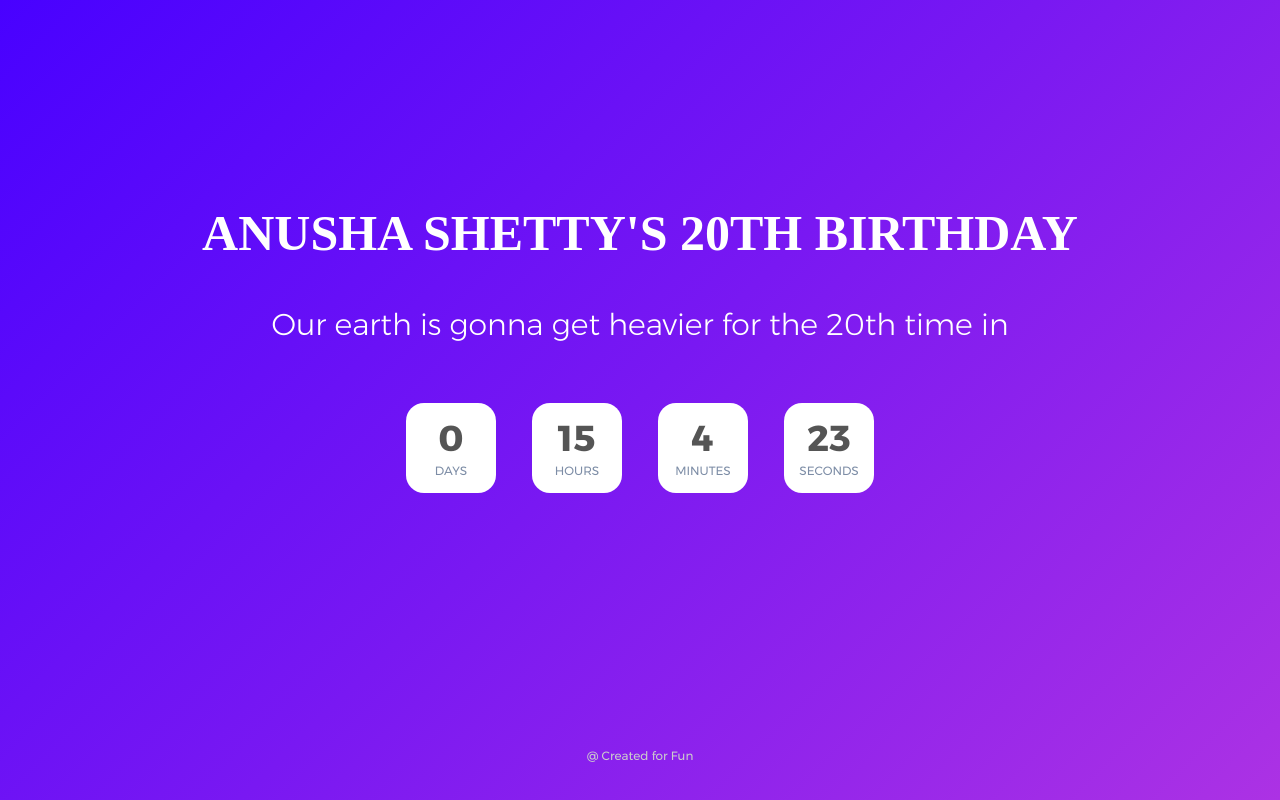
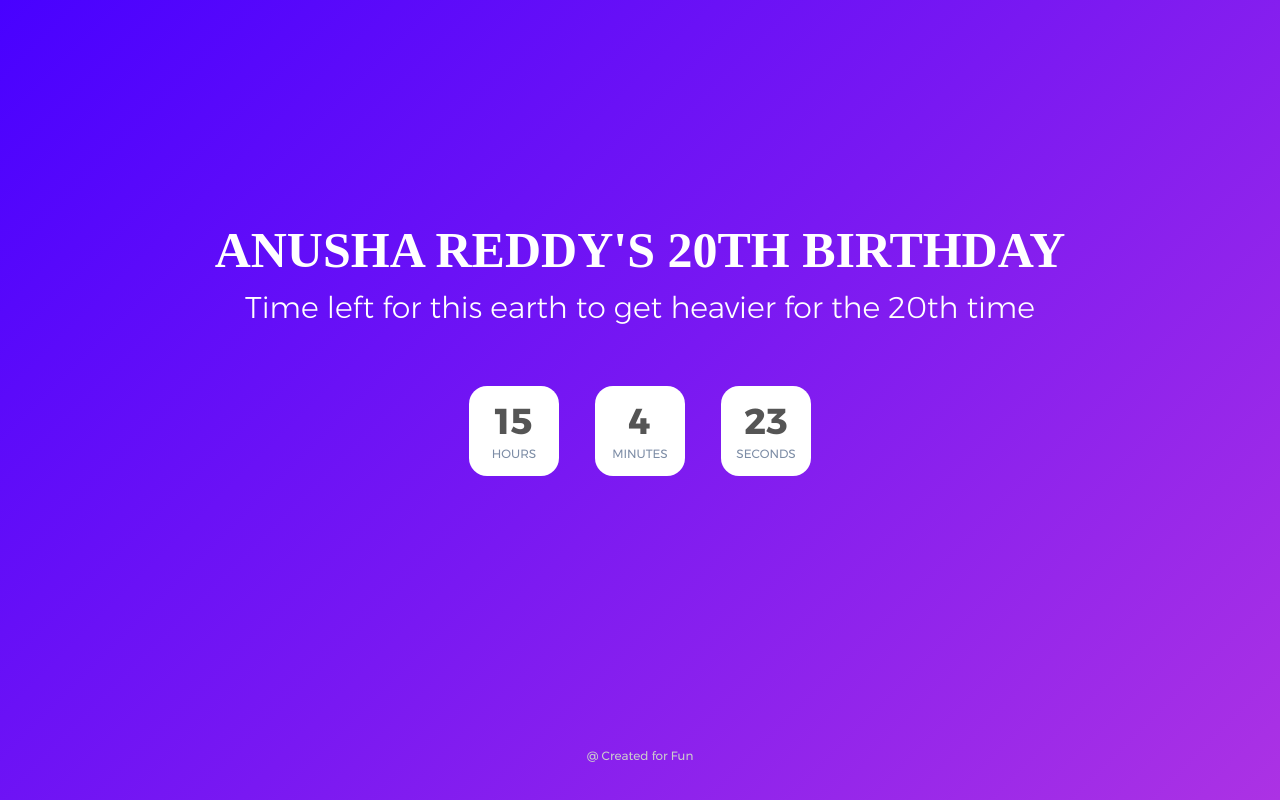
Before and after one commit to Mohammed-Aman-Khan/static-websites.github.io, a plain HTML site: page bday-site/index.html in a window 1280 px wide. Drawn offline with Linux system fonts and the light colour scheme; a web font is replaced by a local one.

Commit message:
Update index.html

```diff
--- a/bday-site/index.html
+++ b/bday-site/index.html
@@ -17,35 +17,32 @@
         <span></span>
         <div class="flex-col-c p-t-50 p-b-50">
             <h3 class="l1-txt1 txt-center p-b-10">
-                Anusha Shetty's 20th Birthday
-            </h3><br /><br />
-            <div>
+                Anusha Reddy's 20th Birthday
+            </h3>
+
             <p class="txt-center l1-txt2 p-b-60">
-                    Our earth is gonna get heavier for the 20th time in
+                Time left for this earth to get heavier for the 20th time
             </p>
 
             <div class="flex-w flex-c cd100 p-b-82">
-                    <div class="flex-col-c-m size2 how-countdown">
-                        <span class="l1-txt3 p-b-9 days" id="days">0</span>
-                        <span class="s1-txt1">Days</span>
-                    </div>
+
 
                 <div class="flex-col-c-m size2 how-countdown">
-                        <span class="l1-txt3 p-b-9 hours" id="hours">00</span>
+                    <span class="l1-txt3 p-b-9 hours" id="hours">9</span>
                     <span class="s1-txt1">Hours</span>
                 </div>
 
                 <div class="flex-col-c-m size2 how-countdown">
-                        <span class="l1-txt3 p-b-9 minutes" id="mins">00</span>
+                    <span class="l1-txt3 p-b-9 minutes" id="mins">35</span>
                     <span class="s1-txt1">Minutes</span>
                 </div>
 
                 <div class="flex-col-c-m size2 how-countdown">
-                        <span class="l1-txt3 p-b-9 seconds" id="secs">00</span>
+                    <span class="l1-txt3 p-b-9 seconds" id="secs">10</span>
                     <span class="s1-txt1">Seconds</span>
                 </div>
             </div>
-            </div>
+
         </div>
 
         <span class="s1-txt3 txt-center">
@@ -57,7 +54,6 @@
     <script>
         // Set the date we're counting down to
         var countDownDate = new Date("Jun 30, 2020 23:59:59").getTime()
-        var days_elem = document.querySelector("#days")
         var hours_elem = document.querySelector("#hours")
         var mins_elem = document.querySelector("#mins")
         var secs_elem = document.querySelector("#secs")
@@ -72,13 +68,11 @@
             var distance = countDownDate - now
 
             // Time calculations for days, hours, minutes and seconds
-            var days = Math.floor(distance / (1000 * 60 * 60 * 24))
             var hours = Math.floor((distance % (1000 * 60 * 60 * 24)) / (1000 * 60 * 60))
             var minutes = Math.floor((distance % (1000 * 60 * 60)) / (1000 * 60))
             var seconds = Math.floor((distance % (1000 * 60)) / 1000)
 
             // Output the result
-            days_elem.innerHTML = days
             hours_elem.innerHTML = hours
             mins_elem.innerHTML = minutes
             secs_elem.innerHTML = seconds
@@ -91,6 +85,8 @@
         }, 1000)
     </script>
 
+
+
 </body>
 
 </html>
```
Lines whose indentation alone changed are shown as unchanged.
